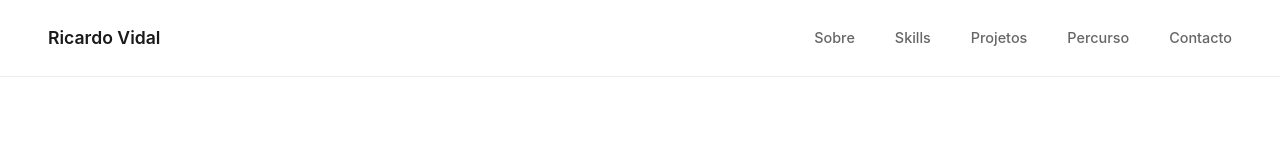
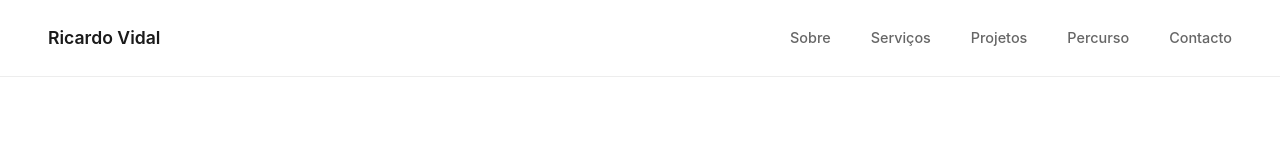
Before and after one commit to rickardovidal/portfolio-pern-app, a React (Vite) app in the folder frontend/: page / in a window 1280 px wide. Shown: the top 160 px of the page. Built offline with nearby package versions, Linux system fonts and the light colour scheme; no server answers.

Commit message:
feat: substituir ancora Skills por Servicos no menu principal

```diff
--- a/frontend/src/components/layout/Navbar.jsx
+++ b/frontend/src/components/layout/Navbar.jsx
@@ -19,7 +19,7 @@ const Navbar = () => {
 
     // Active section detection
     useEffect(() => {
-        const sections = ['home', 'about', 'skills', 'projects', 'experience', 'contact-form', 'contact'];
+        const sections = ['home', 'about', 'services', 'projects', 'experience', 'contact-form', 'contact'];
         const observerOptions = {
             rootMargin: '-40% 0px -40% 0px',
             threshold: 0.2
@@ -79,7 +79,7 @@ const Navbar = () => {
 
     const navLinks = [
         { href: '#about', label: 'Sobre' },
-        { href: '#skills', label: 'Skills' },
+        { href: '#services', label: 'Serviços' },
         { href: '#projects', label: 'Projetos' },
         { href: '#experience', label: 'Percurso' },
         { href: '#contact-form', label: 'Contacto' }
```
